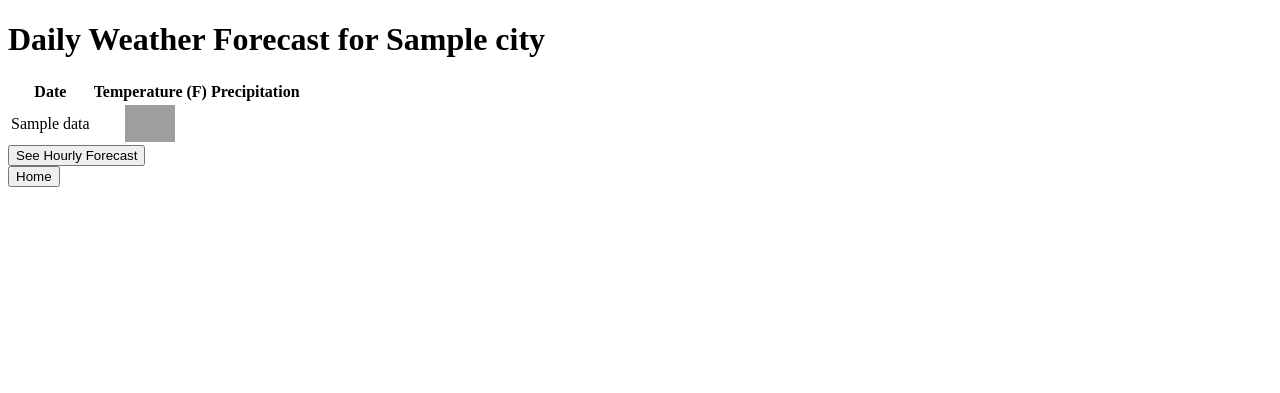
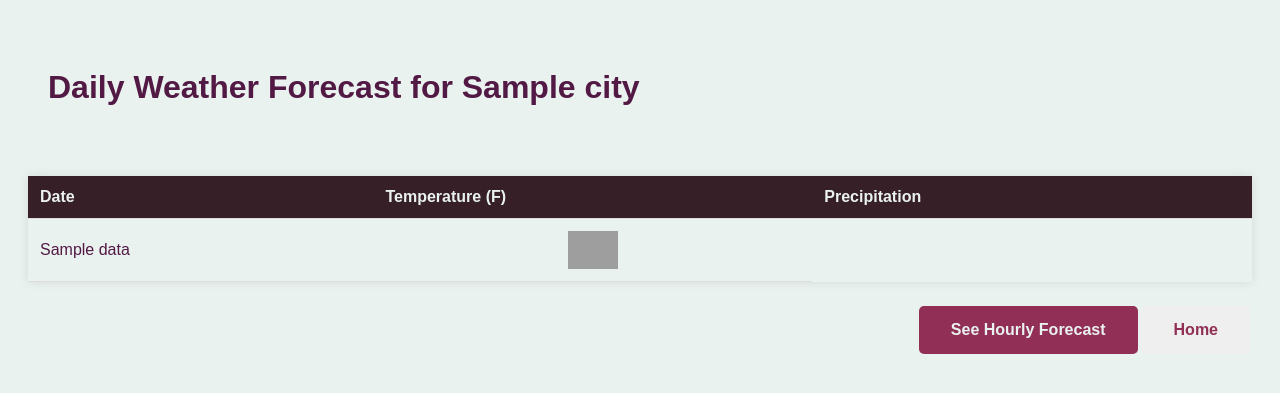
Before and after one commit to taliaroth/HCI584_RainOrShine, a Flask app: template RainOrShine/templates/forecast.html in a window 1280 px wide. Shown: the top 393 px of the page. Run offline with Flask 3, Linux system fonts and the light colour scheme; the template is opened without the code that fills it: most values are stand-ins (such as "Sample title", 1, 10 or a date in 2020); grey boxes are pictures that could not be loaded.

Commit message:
Added CSS to HTML files
Styled buttons, and text in the pages. Updated the results table to make each item type in line with title, and styled it.

```diff
--- a/RainOrShine/app.py
+++ b/RainOrShine/app.py
@@ -25,22 +25,25 @@ def home():
 # forecast flask route
 @app.route('/forecast', methods=['POST'])
 def forecast():
+
     # get user text from flask form
     city = request.form.get('city')
 
     # get cords using city name and geocoder
     lat, long = get_cord(city)
-    # if both exist keep going
-    if lat and long:
+    if lat and long: # if both exist keep going
         json_data = get_forecast_daily(lat, long, 10)
         data = []
+
         # for each day create a row which will go to the html to read
         for i in range(len(json_data['daily']['time'])):
+
             # use precipitation to check if it's going to rain and then use image
             if json_data['daily']['precipitation_probability_mean'][i] > 0:
                 image = 'rain.png'
             else:
                 image = 'sun.png'
+
             # create row using response json data
             row = [
                 json_data['daily']['time'][i],  # get time
@@ -48,8 +51,10 @@ def forecast():
                 json_data['daily']['precipitation_probability_mean'][i],  # get rain chances
                 image
             ]
+
             # add day
             data.append(row)
+
         # return the html page with the data we want to pass in, and also pass in city name
         return render_template('forecast.html', city=city, data=data)
 
@@ -70,10 +75,12 @@ def get_forecast_daily(lat, long, forecast_d):  # creating an api call for user'
 
 
 def get_cord(city):
+
     # use geocoder and city name to find lat and lng
     response = geocoder.geocode(city)
     if response:
         if len(response):  # check if there is a response
+
             # read and return response
             return response[0]['geometry']['lat'], response[0]['geometry']['lng']
     else:
@@ -82,6 +89,7 @@ def get_cord(city):
 
 
 def get_forecast_hourly(lat, long, forecast_d=1):  # creating an api call for user's (use one day)
+
     # city input for each hour
     params = {
         'latitude': lat,
@@ -99,18 +107,24 @@ def get_forecast_hourly(lat, long, forecast_d=1):  # creating an api call for us
 
 @app.route('/hourly_forecast', methods=['POST'])
 def hourly_forecast():
+
     # get user input
     city = request.form.get('city')
+
     # get lat and long
     lat, long = get_cord(city)
     if lat and long:
         json_data = get_forecast_hourly(lat, long)
+
         # create data needed for forecast
         data = []
+
         # use current time to only get hourly from now
         current_time = datetime.now()
+
         # parse data
         for i in range(len(json_data['hourly']['time'])):
+
             # get time we should filter for
             forecast_time = datetime.strptime(json_data['hourly']['time'][i], '%Y-%m-%dT%H:%M')
 
@@ -125,12 +139,15 @@ def hourly_forecast():
                     json_data['hourly']['precipitation'][i],
                     image
                 ]
+
                 # add in data
                 data.append(row)
+
                 # render correct template and pass data to html
         return render_template('hourly_forecast.html', city=city, data=data)
 
 
 if __name__ == '__main__':
+
     # run on the local ip at the port number
     app.run(debug=True, port=5001)
--- a/RainOrShine/templates/forecast.html
+++ b/RainOrShine/templates/forecast.html
@@ -4,18 +4,100 @@
     <meta charset="UTF-8">
     <title>Daily Weather Forecast: {{ city }}</title>
   <style>
-            /* image was too big and not formatted TODO: ADD MORE STYLING */
+        /* image was too big and not formatted TODO: ADD MORE STYLING */
+        body {
+            font-family: Montserrat, sans-serif;
+            background-color: #EAF2EF;
+            padding: 20px;
+            color: #521945;
+        }
+
+        /* styles header, centers adds padding and color set to grey */
+        h1 {
+            text-align: left;
+            padding: 20px;
+            color: #521945;
+        }
+
+        /* table class, adds margins and width formatting */
+        .data {
+            border-collapse: collapse;
+            width: 100%;
+            box-shadow: 0 0 10px rgba(0, 0, 0, 0.1);
+            margin-top: 50px;
+            margin-bottom: 20px;
+        }
+
+        /* add formatting to cells */
+        .data th, .data td {
+            padding: 12px;
+            text-align: left;
+            border-bottom: 1px solid #ddd;
+        }
+
+        /* header row  */
+        .data th {
+            background-color: #361F27;
+            color: #EAF2EF;
+        }
+
+        .data tr:hover {
+            background-color: #f4f4f4;
+        }
+
+         /* image was too big and not formatted TODO: ADD MORE STYLING */
         .weatherpng{
             width: 50px;
             display: block;
             margin: 0 auto;
         }
+
+        /* make buttons Pink and format it, add padding, display inline  */
+        .primary-button {
+            background-color: #912F56;
+            color: #EAF2EF;
+            padding: 15px 32px;
+            text-align: center;
+            text-decoration: none;
+            display: inline-block;
+            font-size: 16px;
+            font-weight: 600;
+            margin: 4px 2px;
+            cursor: pointer;
+            border-radius: 5px;
+            border: none;
+        }
+
+        .secondary-button {
+            background-color: none;
+            color: #912F56;
+            padding: 15px 32px;
+            text-align: center;
+            text-decoration: none;
+            display: inline-block;
+            font-size: 16px;
+            font-weight: 600;
+            margin: 4px 2px;
+            cursor: pointer;
+            border-radius: 5px;
+            border: none;
+        }
+
+          /* center buttons and align, create formatting, add margins*/
+        .btn-group {
+            display: flex;
+            justify-content: right;
+            align-items: center;
+            flex-direction: row;
+            margin-top: 20px;
+        }
   </style>
 </head>
 <body>
     <h1>Daily Weather Forecast for {{ city }}</h1>
-     <!-- create table -->
-    <table>
+    <!-- create table -->
+    <!-- add class to format data-->
+    <table class="data">
         <thead>
             <tr>
                 <th>Date</th>
@@ -40,15 +122,16 @@
             {% endfor %}
         </tbody>
     </table>
-    <div>
+    <!-- add class to format buttons -->
+    <div class="btn-group">
         <!-- create hourly forecast button using forms to redirect to home (flask "/hourly_forecast" route) -->
-             <form action="{{ url_for('hourly_forecast') }}" method="post">
+        <form action="{{ url_for('hourly_forecast') }}" method="post">
             <input type="hidden" name="city" value="{{ city }}">
-            <button type="submit">See Hourly Forecast</button>
+            <button class="primary-button" type="submit">See Hourly Forecast</button>
         </form>
-         <!-- create home button using forms to redirect to home (flask "/" route) -->
+        <!-- create home button using forms to redirect to home (flask "/" route) -->
         <form action="/" method="get">
-            <button type="submit">Home</button>
+            <button class="secondary-button" type="submit">Home</button>
         </form>
     </div>
 </body>
```
Also changed, not shown: RainOrShine/templates/base.html (+51 -0 lines), RainOrShine/templates/hourly_forecast.html (+83 -1 lines), 2 other files.
